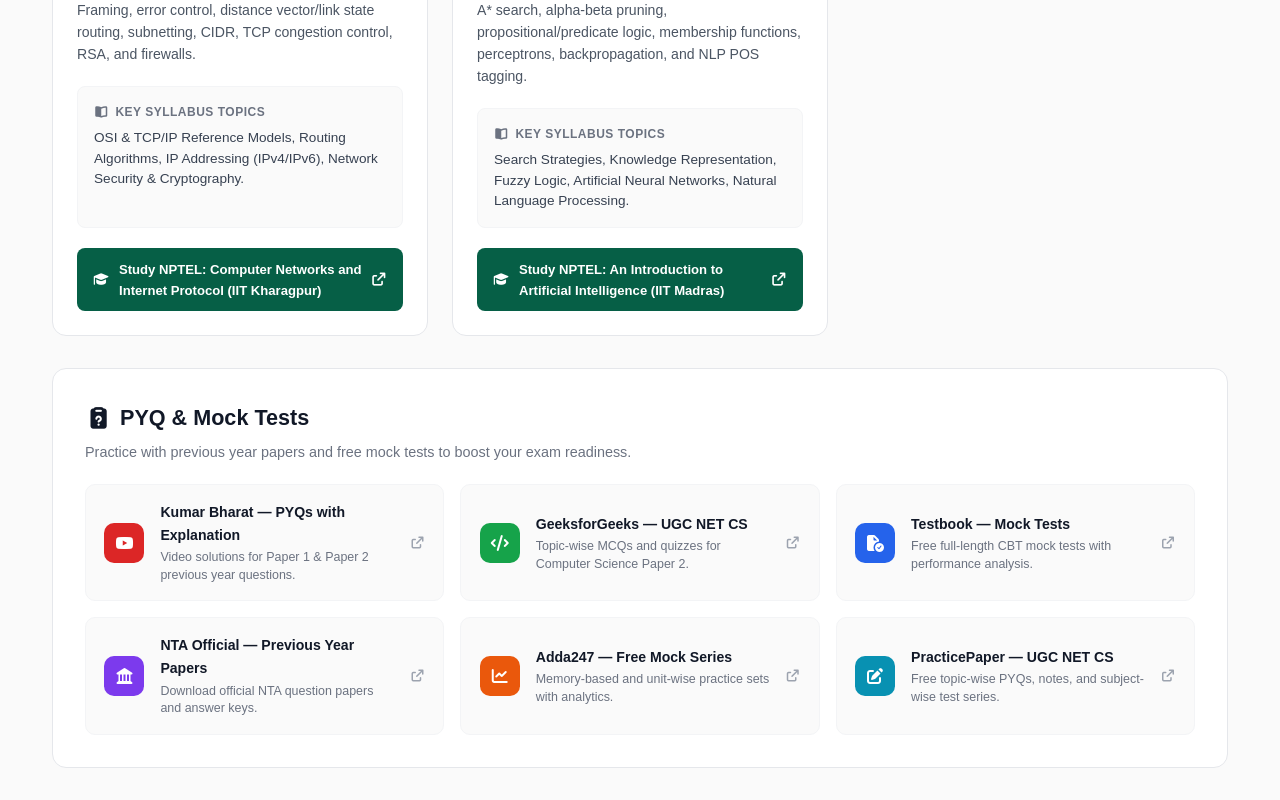
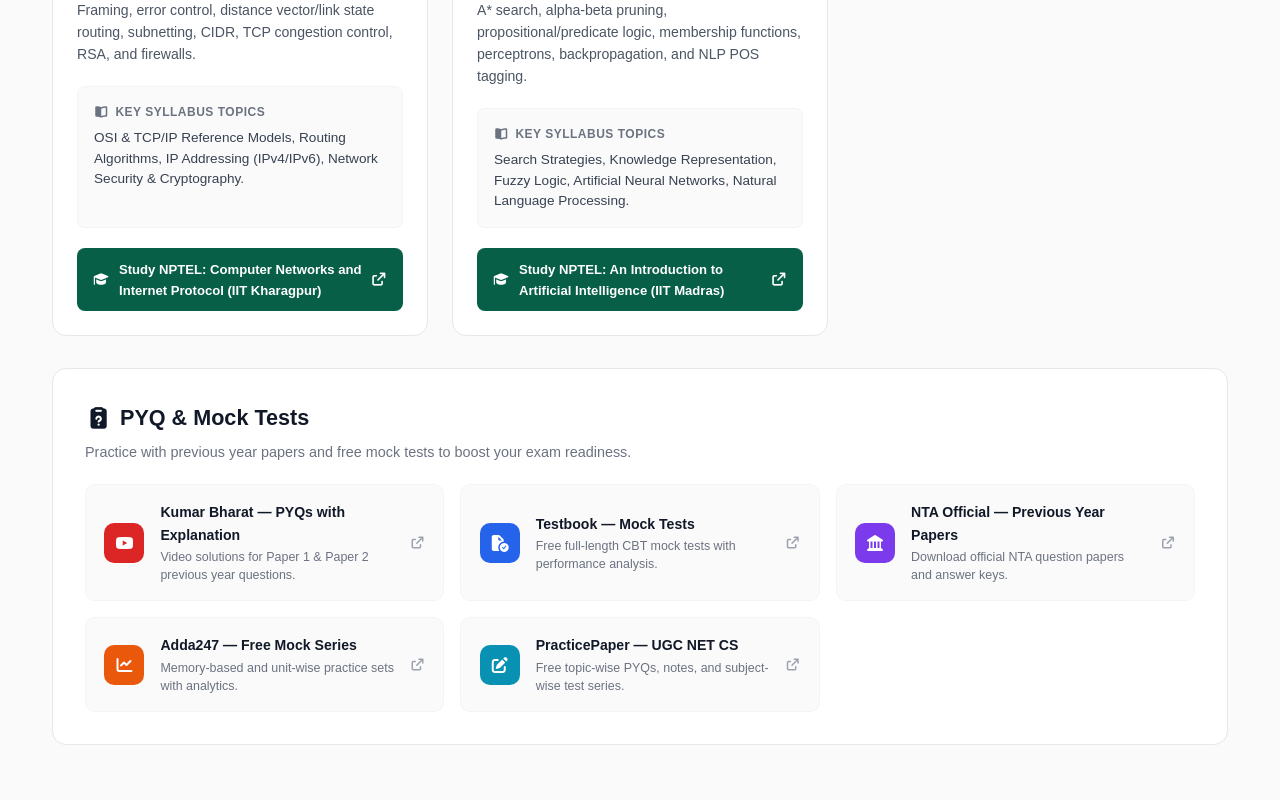
Before and after one commit to akshayaparida/portfolio, a Next.js app: page /ugc-net-jrf in a window 1280 px wide. Shown: the part 3378-4178 px from the top of the page. After the commit the page ends 4155 px from the top, so only its background shows below. Built offline with nearby package versions, Linux system fonts and the light colour scheme; a web font is replaced by a local one.

Commit message:
fix: remove GeeksforGeeks resource links from UGC NET JRF and GATE CS pages

```diff
--- a/src/app/gate-cs/page.tsx
+++ b/src/app/gate-cs/page.tsx
@@ -191,7 +191,6 @@ export default function GateCsPage() {
           </p>
           <div className="resources-grid">
             {[
-              { name: "GeeksforGeeks — GATE CS PYQs", desc: "Year-wise and subject-wise GATE CS papers with solutions & quizzes.", url: "https://www.geeksforgeeks.org/gate-cs-notes-gq/", icon: "fa-solid fa-code", color: "#16a34a" },
               { name: "NPTEL GATE Portal — Mock Tests", desc: "Official NPTEL GATE mock tests in exam-like environment.", url: "https://gate.nptel.ac.in/", icon: "fa-solid fa-graduation-cap", color: "#2563eb" },
               { name: "MargDarshan — GATE PYQs", desc: "Curated PYQs with no login required. Practice online or PDF.", url: "https://margdarshanprep.com/", icon: "fa-solid fa-file-circle-check", color: "#7c3aed" },
               { name: "PracticePaper — GATE CS", desc: "Free topic-wise PYQs, mock tests, and handwritten notes.", url: "https://practicepaper.in/gate-cse", icon: "fa-solid fa-pen-to-square", color: "#0891b2" },
--- a/src/app/ugc-net-jrf/page.tsx
+++ b/src/app/ugc-net-jrf/page.tsx
@@ -318,7 +318,6 @@ export default function UgcNetJrfPage() {
           <div className="resources-grid">
             {[
               { name: "Kumar Bharat — PYQs with Explanation", desc: "Video solutions for Paper 1 & Paper 2 previous year questions.", url: "https://www.youtube.com/@KumarBharat/playlists", icon: "fa-brands fa-youtube", color: "#dc2626" },
-              { name: "GeeksforGeeks — UGC NET CS", desc: "Topic-wise MCQs and quizzes for Computer Science Paper 2.", url: "https://www.geeksforgeeks.org/ugc-net-cs/", icon: "fa-solid fa-code", color: "#16a34a" },
               { name: "Testbook — Mock Tests", desc: "Free full-length CBT mock tests with performance analysis.", url: "https://testbook.com/ugc-net", icon: "fa-solid fa-file-circle-check", color: "#2563eb" },
               { name: "NTA Official — Previous Year Papers", desc: "Download official NTA question papers and answer keys.", url: "https://ugcnet.nta.ac.in/", icon: "fa-solid fa-landmark", color: "#7c3aed" },
               { name: "Adda247 — Free Mock Series", desc: "Memory-based and unit-wise practice sets with analytics.", url: "https://www.adda247.com/teaching-jobs-exam/ugc-net/", icon: "fa-solid fa-chart-line", color: "#ea580c" },
```
